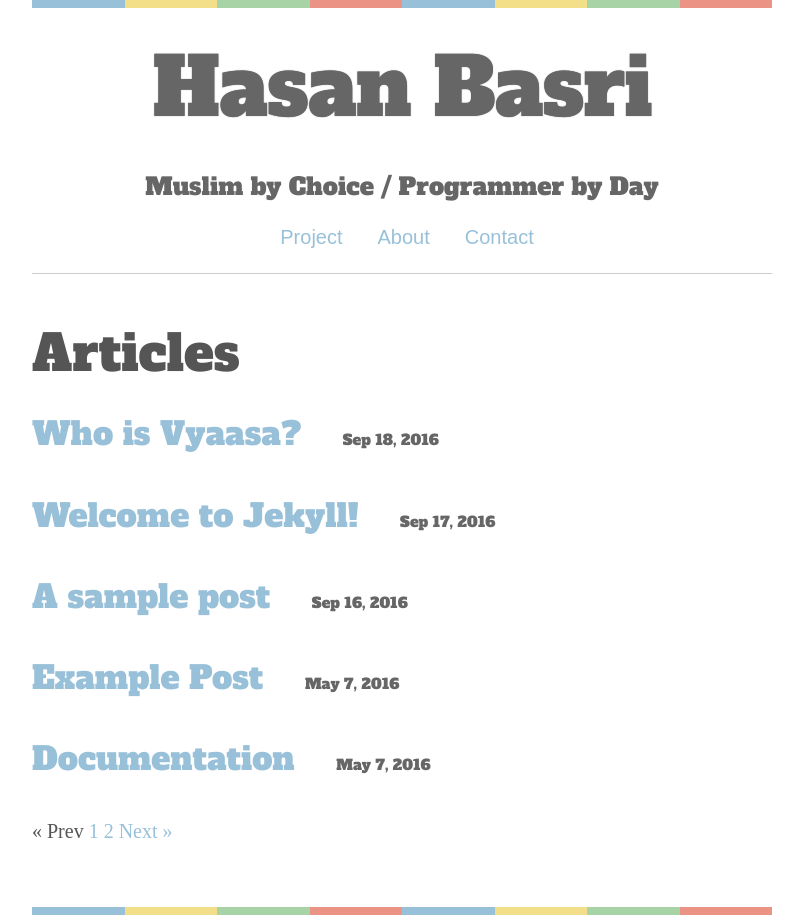
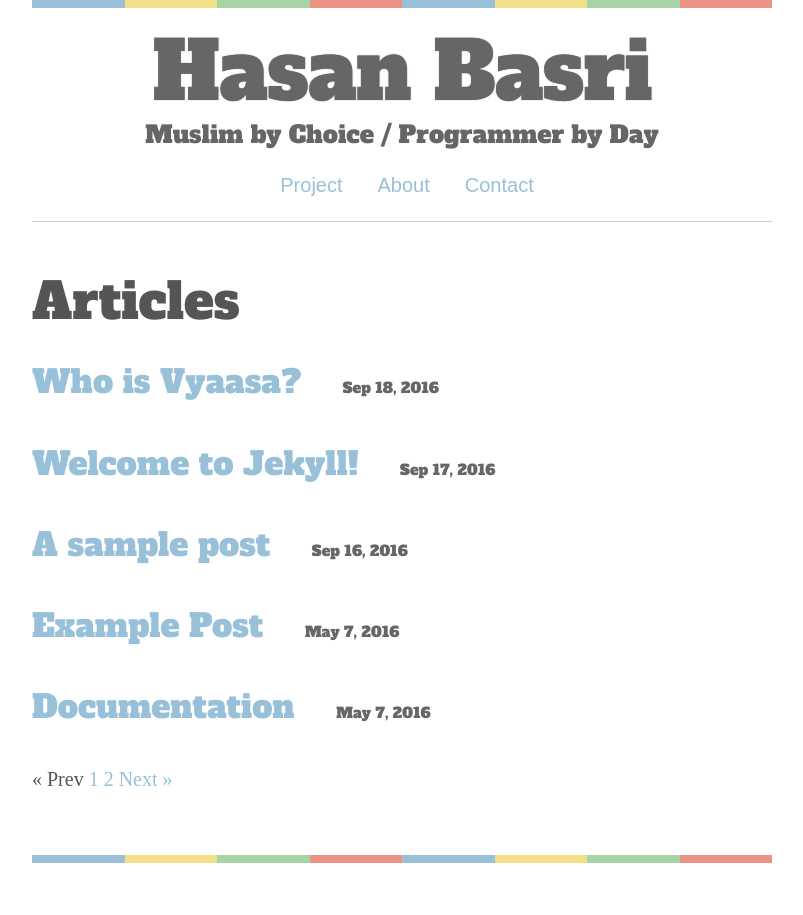
Before and after one commit to ngeeeng/ngeeeng.github.io, a Jekyll site: the page built from index.html, in a window 1280 px wide. Shown: the whole page, without its empty margins (238-1041 px from the left). Built offline with Jekyll 4.4.1, drawn with Linux system fonts in a browser that asks for light colours; some web fonts are replaced; the list of posts is cut into pages by our own code.

Commit message:
styling header title

```diff
--- a/_sass/_layout.scss
+++ b/_sass/_layout.scss
@@ -17,9 +17,8 @@
 
 .site-title {
     font-size: $title-font-size;
-    line-height: 2;
     letter-spacing: -1px;
-    margin-bottom: 0;
+    margin-bottom: -20px;
     text-align: center;
     text-shadow: 0 0 1px;
     &,
```
